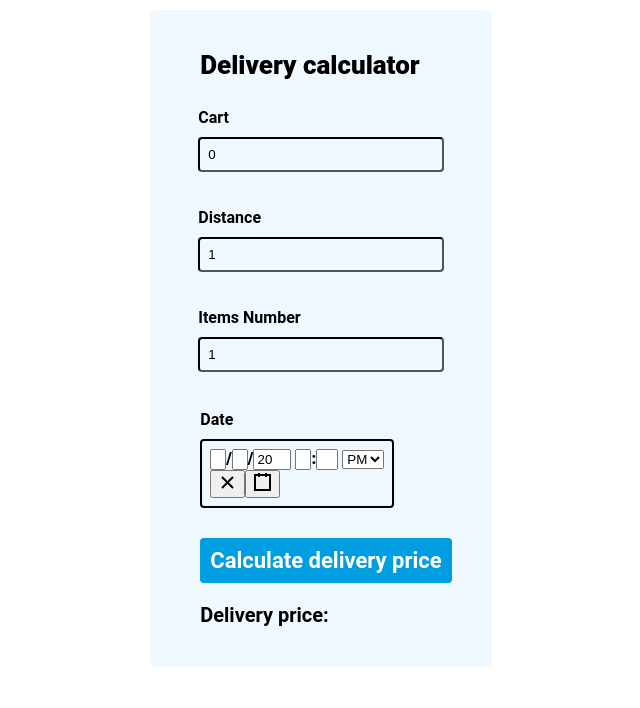
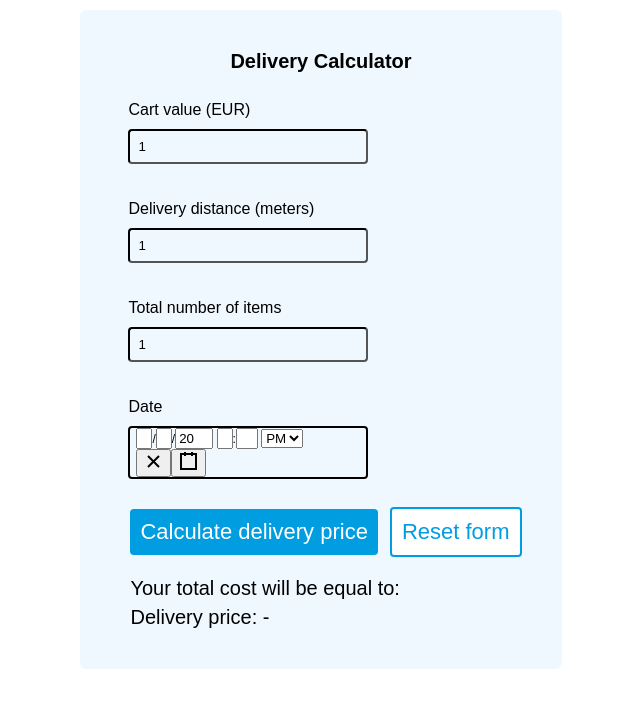
Before and after one commit to mariarogina/delivery-calculator, a React (Create React App) app: page / in a window 1280 px wide. Shown: the top 708 px of the page, without its empty margins (319-959 px from the left). Built offline with nearby package versions, Linux system fonts and the light colour scheme.

Commit message:
Refine calculator form labels, styling, and reset UX

```diff
--- a/src/view/calculatorForm.tsx
+++ b/src/view/calculatorForm.tsx
@@ -17,14 +17,15 @@ const CalculatorWrapper = styled("div")({
   padding: 30,
   margin: 10,
   borderRadius: 6,
-  fontFamily: "Roboto",
-  fontWeight: 800,
+  fontFamily: "Arial, sans-serif",
+  fontWeight: 400,
 });
 
 const MyTitle = styled("div")({
-  fontSize: "26px",
+  fontSize: "20px",
+  fontWeight: 700,
+  textAlign: "center",
   margin: 10,
-  marginLeft: 20,
 });
 
 const MyDiv = styled("div")({
@@ -33,7 +34,7 @@ const MyDiv = styled("div")({
 });
 export const CalculatorForm = () => {
   const formData: CalculatorInput = {
-    cartValue: 0,
+    cartValue: 1,
     distanceMeters: 1,
     itemsAmount: 1,
     time: new Date(),
@@ -73,17 +74,21 @@ export const CalculatorForm = () => {
     validateDate();
     const price: number | null = calculateDeliveryPrice(calculatorState);
     if (price !== null && price > 0) {
-      const submitDate = validateDate();
+      validateDate();
       setResult(price);
-      submitDate && setCalculatorState(formData);
     } else {
       setResult(0);
     }
   };
+  const onResetHandler = () => {
+    setCalculatorState(formData);
+    setResult(null);
+    setDateError(false);
+  };
 
   return (
     <CalculatorWrapper>
-      <MyTitle>Delivery calculator</MyTitle>
+      <MyTitle>Delivery Calculator</MyTitle>
       <FormControl>
         <CartInput
           numberValue={calculatorState.cartValue}
@@ -114,7 +119,10 @@ export const CalculatorForm = () => {
           }
         />
         {dateError && <MyDiv>Date should be in the future</MyDiv>}
-        <SubmitButton onSubmitHandler={onSubmitHandler} />
+        <SubmitButton
+          onSubmitHandler={onSubmitHandler}
+          onResetHandler={onResetHandler}
+        />
 
         <ResultText result={result} />
       </FormControl>
--- a/src/view/dateInput.tsx
+++ b/src/view/dateInput.tsx
@@ -1,5 +1,5 @@
 import React from "react";
-import { InputLabel, Input, FormControl, TextField } from "@mui/material";
+import { FormControl } from "@mui/material";
 import DateTimePicker from "react-datetime-picker";
 import { styled } from "@mui/system";
 
@@ -8,22 +8,31 @@ const MyLabel = styled("p")({
   backgroundColor: "aliceblue",
   margin: 10,
   marginBottom: 0,
-  fontWeight: "600",
+  fontWeight: 400,
 });
 
 const MyDiv = styled("div")({
   color: "black",
   backgroundColor: "aliceblue",
-  margin: 10,
-});
-
-const MyInput = styled("input")({
-  color: "black",
-  backgroundColor: "aliceblue",
-  padding: 8,
-  margin: 10,
-  borderRadius: 4,
-  borderColor: "black",
+  "& .react-datetime-picker": {
+    width: "auto",
+    margin: 0,
+    display: "block",
+    padding: 0,
+  },
+  "& .react-datetime-picker__wrapper": {
+    width: 240,
+    margin: 10,
+    boxSizing: "border-box",
+    borderColor: "black",
+    borderRadius: 4,
+    backgroundColor: "aliceblue",
+    minHeight: 40,
+    padding: "0 6px",
+  },
+  "& .react-datetime-picker__inputGroup": {
+    fontSize: 12,
+  },
 });
 
 export const DateInput = (props: {
@@ -33,7 +42,7 @@ export const DateInput = (props: {
 }) => {
   return (
     <MyDiv>
-      <FormControl>
+      <FormControl sx={{ m: 1 }}>
         <MyLabel>Date</MyLabel>
         <DateTimePicker
           onCalendarOpen={props.onFocus}
--- a/src/view/number_inputs/cartInput.tsx
+++ b/src/view/number_inputs/cartInput.tsx
@@ -1,21 +1,28 @@
 import React from "react";
-import { InputLabel, Input, FormControl } from "@mui/material";
+import { FormControl } from "@mui/material";
 import { styled } from "@mui/system";
 
 const MyInput = styled("input")({
   color: "black",
   backgroundColor: "aliceblue",
+  width: 240,
+  boxSizing: "border-box",
   padding: 8,
   margin: 10,
   borderRadius: 4,
   borderColor: "black",
+  appearance: "textfield",
+  "&::-webkit-outer-spin-button, &::-webkit-inner-spin-button": {
+    WebkitAppearance: "none",
+    margin: 0,
+  },
 });
 const MyLabel = styled("p")({
   color: "black",
   backgroundColor: "aliceblue",
   margin: "10px",
   marginBottom: 0,
-  fontWeight: "600",
+  fontWeight: 400,
 });
 
 export const CartInput = (props: {
@@ -23,16 +30,29 @@ export const CartInput = (props: {
   valueName: string;
   inputChangeHandler: (event: React.ChangeEvent<HTMLInputElement>) => void;
 }) => {
+  const onFocusHandler = (event: React.FocusEvent<HTMLInputElement>) => {
+    if (Number(event.target.value) === 1) {
+      event.target.value = "";
+      props.inputChangeHandler(
+        event as unknown as React.ChangeEvent<HTMLInputElement>
+      );
+    }
+  };
+
   return (
     <FormControl sx={{ m: 1 }}>
-      <MyLabel>Cart</MyLabel>
+      <MyLabel>Cart value (EUR)</MyLabel>
       <MyInput
-        id="number"
+        id="cart-value"
         type="number"
-        autoComplete="123"
+        autoComplete="off"
+        placeholder="e.g. 15"
+        title="Enter the total value of your cart in euros."
         value={props.numberValue}
         min="0"
+        step="0.01"
         name={props.valueName}
+        onFocus={onFocusHandler}
         onChange={props.inputChangeHandler}
       />
     </FormControl>
--- a/src/view/number_inputs/distanceInput.tsx
+++ b/src/view/number_inputs/distanceInput.tsx
@@ -1,14 +1,21 @@
 import React from "react";
-import { InputLabel, Input, FormControl } from "@mui/material";
+import { FormControl } from "@mui/material";
 import { styled } from "@mui/system";
 
 const MyInput = styled("input")({
   color: "black",
   backgroundColor: "aliceblue",
+  width: 240,
+  boxSizing: "border-box",
   padding: 8,
   margin: 10,
   borderRadius: 4,
   borderColor: "black",
+  appearance: "textfield",
+  "&::-webkit-outer-spin-button, &::-webkit-inner-spin-button": {
+    WebkitAppearance: "none",
+    margin: 0,
+  },
 });
 
 const MyLabel = styled("p")({
@@ -16,7 +23,7 @@ const MyLabel = styled("p")({
   backgroundColor: "aliceblue",
   margin: "10px",
   marginBottom: 0,
-  fontWeight: "600",
+  fontWeight: 400,
 });
 
 export const DistanceInput = (props: {
@@ -24,16 +31,28 @@ export const DistanceInput = (props: {
   valueName: string;
   inputChangeHandler: (event: React.ChangeEvent<HTMLInputElement>) => void;
 }) => {
+  const onFocusHandler = (event: React.FocusEvent<HTMLInputElement>) => {
+    if (Number(event.target.value) === 1) {
+      event.target.value = "";
+      props.inputChangeHandler(
+        event as unknown as React.ChangeEvent<HTMLInputElement>
+      );
+    }
+  };
+
   return (
     <FormControl sx={{ m: 1 }}>
-      <MyLabel>Distance</MyLabel>
+      <MyLabel>Delivery distance (meters)</MyLabel>
       <MyInput
-        id="number"
+        id="distance-meters"
         type="number"
-        autoComplete="123"
+        autoComplete="off"
+        placeholder="e.g. 1501"
+        title="Enter the distance from your location to the delivery destination in meters."
         value={props.numberValue}
         min="1"
         name={props.valueName}
+        onFocus={onFocusHandler}
         onChange={props.inputChangeHandler}
       />
     </FormControl>
--- a/src/view/number_inputs/itemsInput.tsx
+++ b/src/view/number_inputs/itemsInput.tsx
@@ -1,14 +1,21 @@
 import React from "react";
-import { InputLabel, Input, FormControl } from "@mui/material";
+import { FormControl } from "@mui/material";
 import { styled } from "@mui/system";
 
 const MyInput = styled("input")({
   color: "black",
   backgroundColor: "aliceblue",
+  width: 240,
+  boxSizing: "border-box",
   padding: 8,
   margin: 10,
   borderRadius: 4,
   borderColor: "black",
+  appearance: "textfield",
+  "&::-webkit-outer-spin-button, &::-webkit-inner-spin-button": {
+    WebkitAppearance: "none",
+    margin: 0,
+  },
 });
 
 const MyLabel = styled("p")({
@@ -16,7 +23,7 @@ const MyLabel = styled("p")({
   backgroundColor: "aliceblue",
   margin: "10px",
   marginBottom: 0,
-  fontWeight: "600",
+  fontWeight: 400,
 });
 
 export const ItemsInput = (props: {
@@ -25,16 +32,28 @@ export const ItemsInput = (props: {
   inputChangeHandler: (event: React.ChangeEvent<HTMLInputElement>) => void;
   validateItemsAmount: () => void;
 }) => {
+  const onFocusHandler = (event: React.FocusEvent<HTMLInputElement>) => {
+    if (Number(event.target.value) === 1) {
+      event.target.value = "";
+      props.inputChangeHandler(
+        event as unknown as React.ChangeEvent<HTMLInputElement>
+      );
+    }
+  };
+
   return (
     <FormControl sx={{ m: 1 }}>
-      <MyLabel>Items Number</MyLabel>
+      <MyLabel>Total number of items</MyLabel>
       <MyInput
-        id="number"
+        id="items-amount"
         type="number"
-        autoComplete="123"
+        autoComplete="off"
+        placeholder="e.g. 2"
+        title="Enter how many items are included in this order."
         value={props.numberValue}
         min="1"
         name={props.valueName}
+        onFocus={onFocusHandler}
         onChange={props.inputChangeHandler}
         onBlur={props.validateItemsAmount}
       />
--- a/src/view/resultText.tsx
+++ b/src/view/resultText.tsx
@@ -14,19 +14,23 @@ const MyDiv = styled("div")({
   backgroundColor: "aliceblue",
   margin: 10,
   marginLeft: 20,
-  fontWeight: "600",
+  fontWeight: 400,
   fontSize: "20px",
+});
+const ResultTitle = styled("div")({
+  marginBottom: 6,
 });
 
 export const ResultText = (props: { result: number | null }) => {
   return (
     <MyDiv>
+      <ResultTitle>Your total cost will be equal to:</ResultTitle>
       {props.result !== null ? (
         <MyResult>
-          Delivery price:<Result>{props.result.toFixed(2)} </Result>
+          Delivery price: <Result>{props.result.toFixed(2)} EUR</Result>
         </MyResult>
       ) : (
-        <MyResult>Delivery price: </MyResult>
+        <MyResult>Delivery price: -</MyResult>
       )}
     </MyDiv>
   );
--- a/src/view/submitButton.tsx
+++ b/src/view/submitButton.tsx
@@ -6,10 +6,21 @@ const MyButton = styled("button")({
   backgroundColor: "#009DE0",
   padding: 10,
   borderRadius: 4,
-  fontFamily: "Roboto",
-  fontWeight: "bold",
+  fontFamily: "Arial, sans-serif",
+  fontWeight: 400,
   fontSize: "22px",
   border: "none",
+});
+const ResetButton = styled("button")({
+  color: "#009DE0",
+  backgroundColor: "white",
+  padding: 10,
+  borderRadius: 4,
+  fontFamily: "Arial, sans-serif",
+  fontWeight: 400,
+  fontSize: "22px",
+  border: "2px solid #009DE0",
+  marginLeft: 12,
 });
 
 const MyDiv = styled("div")({
@@ -21,13 +32,18 @@ const MyDiv = styled("div")({
 
 export const SubmitButton = (props: {
   onSubmitHandler: (event: React.FormEvent<HTMLButtonElement>) => void;
+  onResetHandler: () => void;
 }) => {
   return (
     <MyDiv>
-      <MyButton onClick={props.onSubmitHandler}>
+      <MyButton type="button" onClick={props.onSubmitHandler}>
         {" "}
         Calculate delivery price{" "}
       </MyButton>
+      <ResetButton type="button" onClick={props.onResetHandler}>
+        {" "}
+        Reset form{" "}
+      </ResetButton>
     </MyDiv>
   );
 };
```
